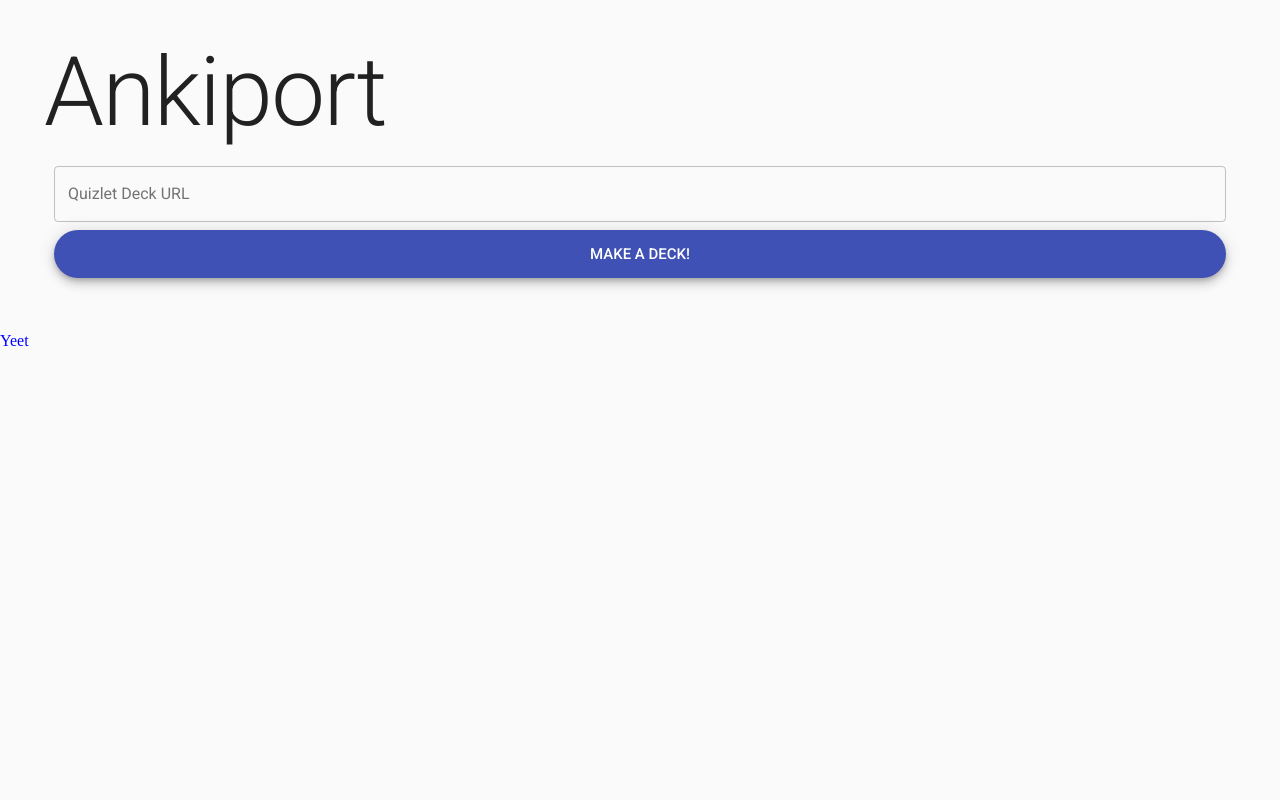
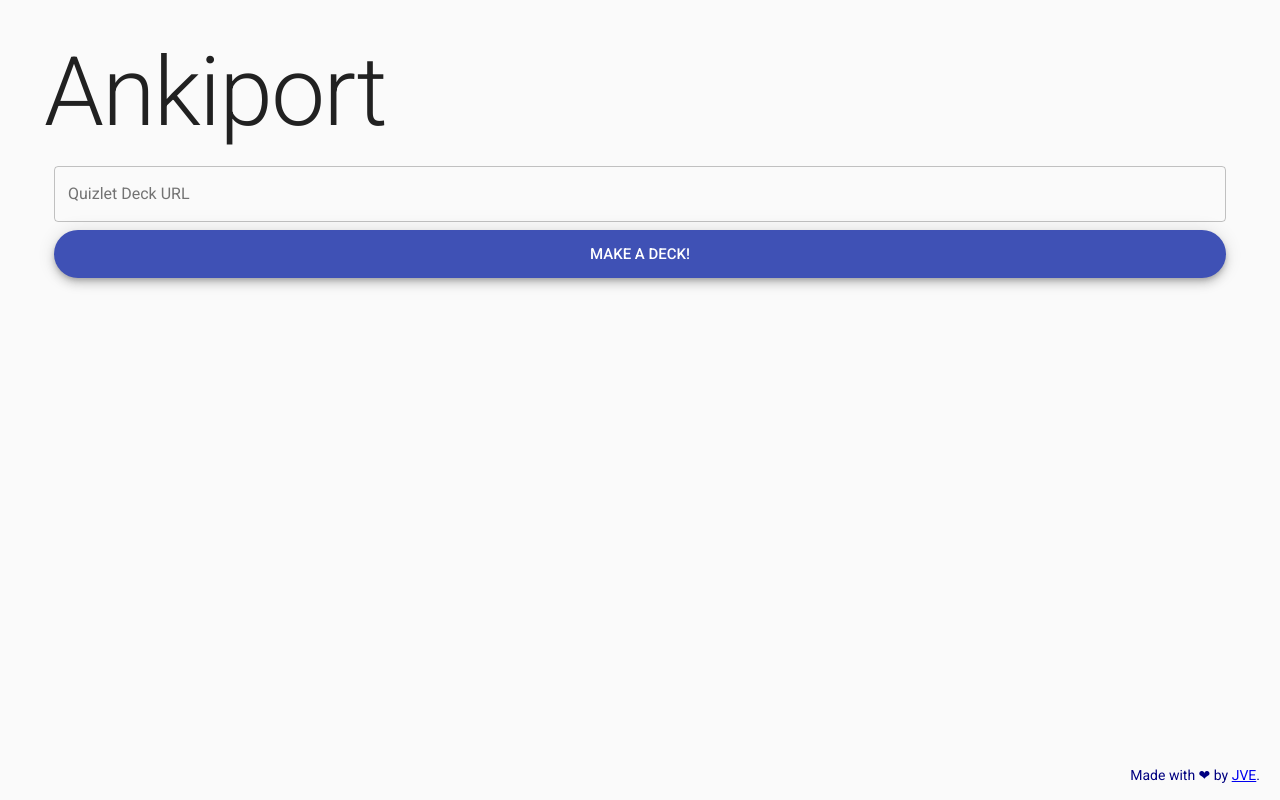
Before and after one commit to jahzielv/ankiport-web, a React (Create React App) app: page / in a window 1280 px wide. Built offline with nearby package versions, Linux system fonts and the light colour scheme.

Commit message:
basic footer created

```diff
--- a/src/components/Footer.js
+++ b/src/components/Footer.js
@@ -1,15 +1,32 @@
 import React from "react";
+import { withStyles, Typography } from "@material-ui/core";
+import { height } from "window-size";
 
-class Footer extends React.Component {
-    constructor(props) {
-        super(props);
+const styles = theme => (
+    {
+        footer: {
+            position: "absolute",
+            left: "0",
+            bottom: "0",
+            right: "0",
+            height: "35px"
+        },
+        footerText: {
+            paddingRight: "20px",
+            // paddingBottom: "10px",
+            color: "navy"
+        }
     }
+);
 
-    render() {
-        return (
-            <div style={{ color: "blue" }}>Yeet</div>
-        );
-    }
+
+
+const Footer = ({ classes }) => {
+    return (
+        <div className={classes.footer}>
+            <Typography className={classes.footerText} align="right">Made with &#10084; by <a href="https://jahz.co">JVE</a>.</Typography>
+        </div>
+    );
 }
 
-export default Footer;
+export default withStyles(styles)(Footer);
```
Also changed, not shown: 1 other file (tests, documents, lock files or other folders).
